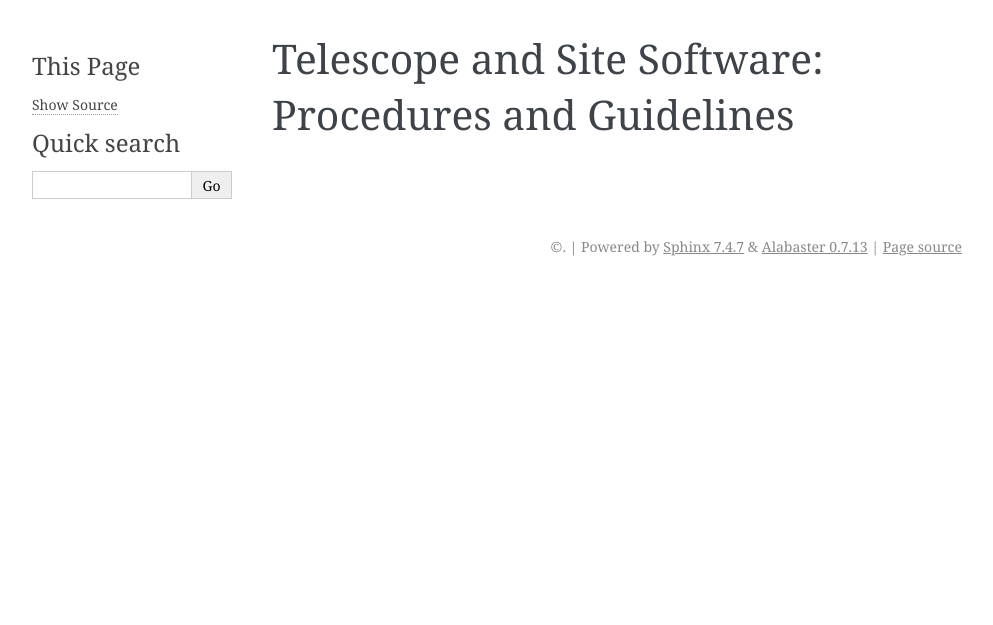
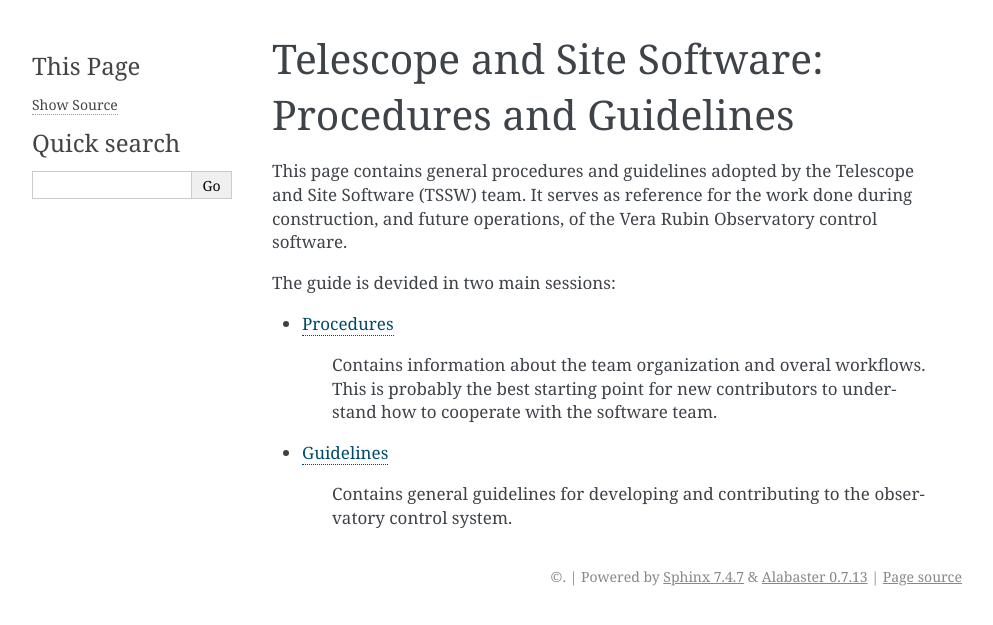
Before and after one commit to lsst-ts/tssw_developer_guide, a Sphinx documentation site: the page built from doc/index.rst, in a window 1280 px wide. Shown: the top 625 px of the page, without its empty margins (148-1141 px from the left). Built offline with Sphinx 7.4.7, drawn with Linux system fonts in a browser that asks for light colours.

Commit message:
Add a welcome message to the page.

```diff
--- a/doc/guidelines/index.rst
+++ b/doc/guidelines/index.rst
@@ -1,3 +1,4 @@
+.. _Guidelines:
 
 ##########
 Guidelines
--- a/doc/index.rst
+++ b/doc/index.rst
@@ -14,3 +14,17 @@ Telescope and Site Software: Procedures and Guidelines
 
   procedures/index
   guidelines/index
+
+This page contains general procedures and guidelines adopted by the Telescope and Site Software (TSSW) team.
+It serves as reference for the work done during construction, and future operations, of the Vera Rubin Observatory control software.
+
+The guide is devided in two main sessions:
+
+* :ref:`Procedures`
+
+   Contains information about the team organization and overal workflows.
+   This is probably the best starting point for new contributors to understand how to cooperate with the software team.
+
+* :ref:`Guidelines`
+
+   Contains general guidelines for developing and contributing to the observatory control system.
--- a/doc/procedures/index.rst
+++ b/doc/procedures/index.rst
@@ -1,3 +1,5 @@
+.. _Procedures:
+
 ==========
 Procedures
 ==========
```
